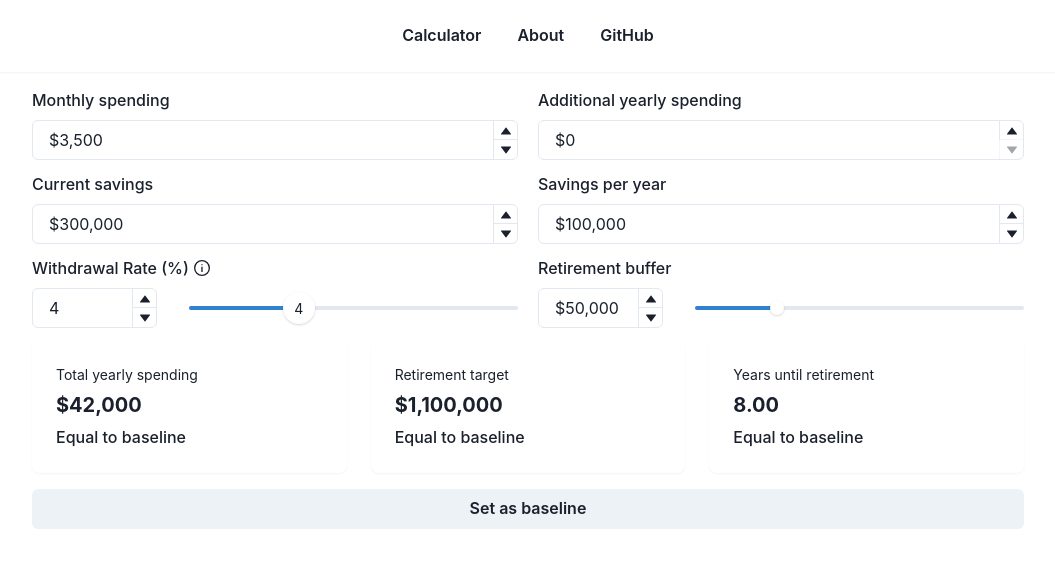
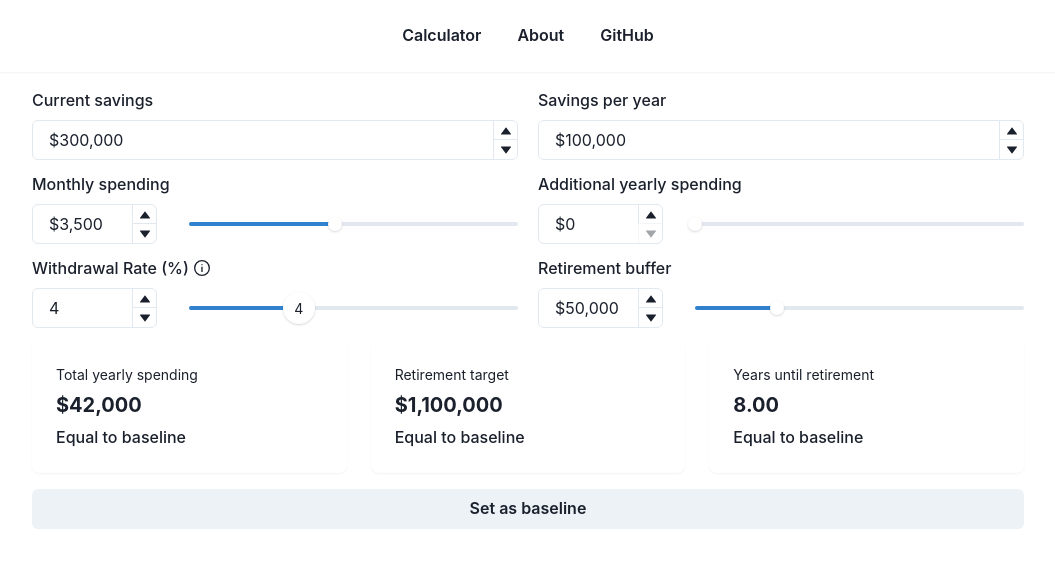
Before and after one commit to adamzerner/minimal-retirement-calculator, a Next.js app: page / in a window 1280 px wide. Shown: the top 568 px of the page, without its empty margins (112-1167 px from the left). Built offline with nearby package versions, Linux system fonts and the light colour scheme.

Commit message:
Add sliders to and rearrange inputs

```diff
--- a/components/index/inputs.tsx
+++ b/components/index/inputs.tsx
@@ -37,26 +37,6 @@ export const Inputs = ({
       <Flex gap={5}>
         <NumberInput
           isCurrency
-          label="Monthly spending"
-          value={monthlySpending}
-          onChange={(_, v) => setMonthlySpending(v)}
-          min={0}
-          max={20000}
-          step={100}
-        />
-        <NumberInput
-          isCurrency
-          label="Additional yearly spending"
-          value={additionalYearlySpending}
-          onChange={(_, v) => setAdditionalYearlySpending(v)}
-          min={0}
-          max={1000000}
-          step={100}
-        />
-      </Flex>
-      <Flex gap={5}>
-        <NumberInput
-          isCurrency
           label="Current savings"
           value={currentSavings}
           onChange={(_, v) => setCurrentSavings(v)}
@@ -72,6 +52,36 @@ export const Inputs = ({
           min={0}
           max={1000000}
           step={100}
+        />
+      </Flex>
+      <Flex gap={5}>
+        <NumberInput
+          isCurrency
+          label="Monthly spending"
+          value={monthlySpending}
+          onChange={(_, v) => setMonthlySpending(v)}
+          min={0}
+          max={20000}
+          step={100}
+          slider={{
+            min: 1500,
+            max: 6000,
+            step: 100,
+          }}
+        />
+        <NumberInput
+          isCurrency
+          label="Additional yearly spending"
+          value={additionalYearlySpending}
+          onChange={(_, v) => setAdditionalYearlySpending(v)}
+          min={0}
+          max={1000000}
+          step={100}
+          slider={{
+            min: 0,
+            max: 200000,
+            step: 5000,
+          }}
         />
       </Flex>
       <Flex gap={5}>
```
